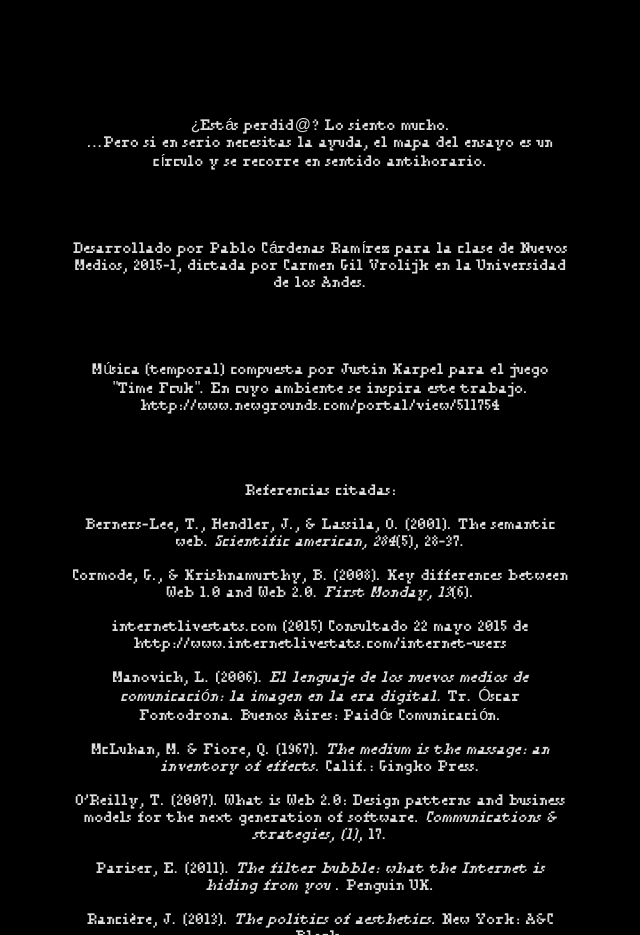
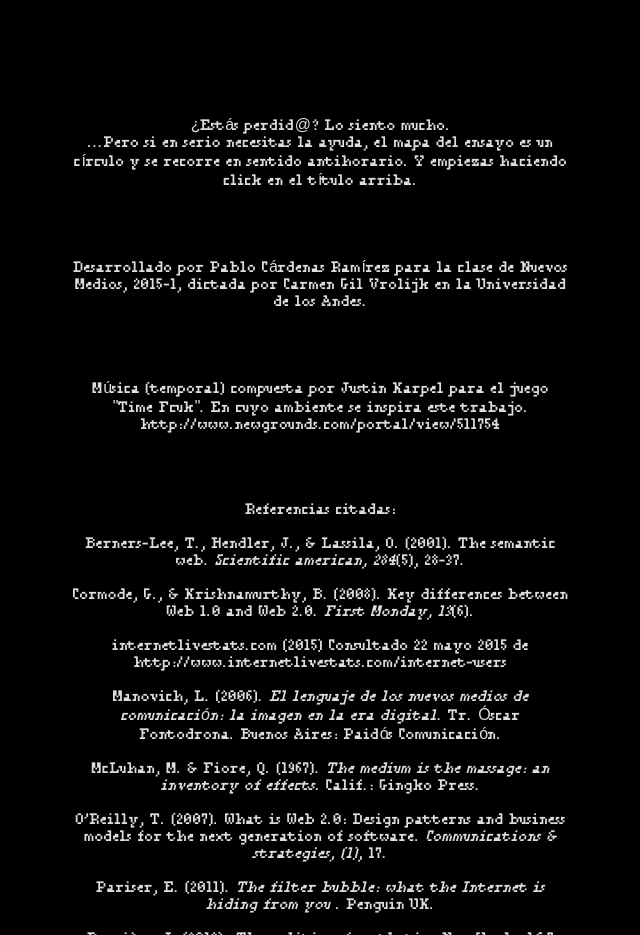
Before and after one commit to pablocarderam/close-open, a plain HTML site: page index.html in a window 1280 px wide. Shown: the part 860-1795 px from the top of the page, without its empty margins (319-959 px from the left). Drawn offline with Linux system fonts and the light colour scheme; files whose address does not match are found by name.

Commit message:
Update index.html

```diff
--- a/index.html
+++ b/index.html
@@ -35,7 +35,7 @@
 			¿Estás perdid@? Lo siento mucho.
 		</p>
 		<p>
-			...Pero si en serio necesitas la ayuda, el mapa del ensayo es un círculo y se recorre en sentido antihorario.
+			...Pero si en serio necesitas la ayuda, el mapa del ensayo es un círculo y se recorre en sentido antihorario. Y empiezas haciendo click en el título arriba.
 		</p>
 		<br><br><br><br>
 		<p>
```
